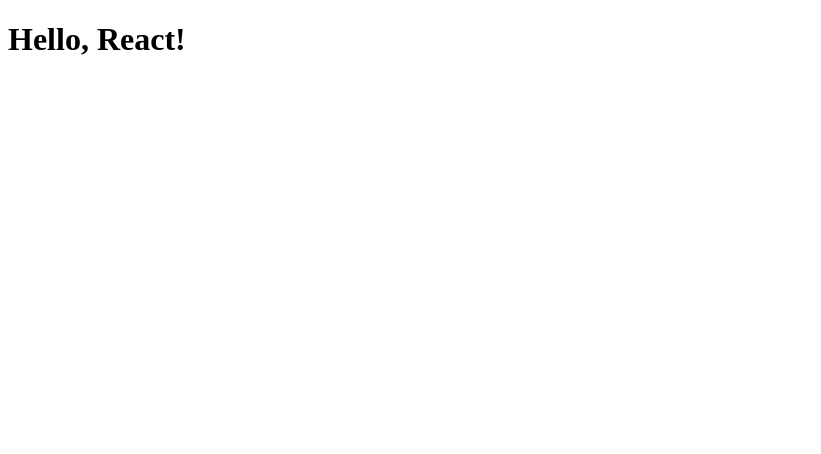
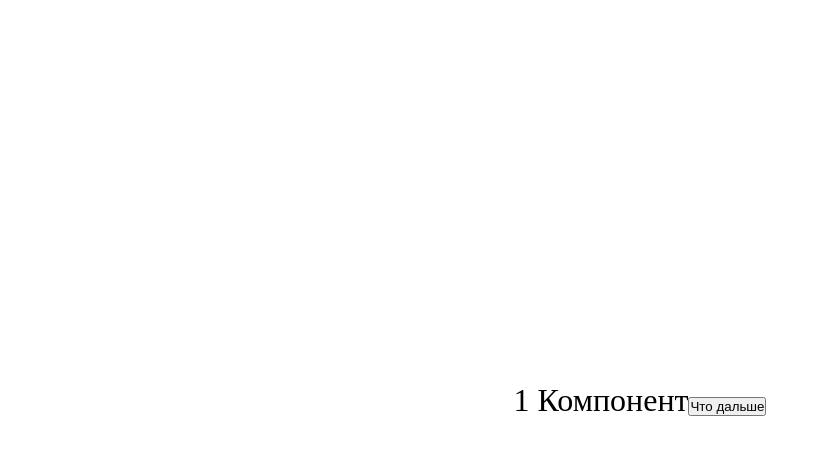
Before and after one commit to Nexexexexed/TestTask-Slider, a React app: page / in a window 1280 px wide. Shown: the top 454 px of the page, without its empty margins (0-821 px from the left). Built offline with nearby package versions, Linux system fonts and the light colour scheme.

Commit message:
addSlider
add Slider and button on first page

```diff
--- a/src/App.jsx
+++ b/src/App.jsx
@@ -1,7 +1,13 @@
-import React from 'react';
+import React,{useContext} from 'react';
+import Slider from './Slider';
+
 
 function App() {
-  return <h1>Hello, React!</h1>;
+  return (
+        <div>
+            <Slider />
+        </div>
+    );
 }
 
 export default App;
--- /dev/null
+++ b/src/ComponentsSlider/Component1.jsx
@@ -0,0 +1,14 @@
+import React from 'react'
+
+const Component1 = ({nextSlide}) => {
+  return (
+    <div>
+      1 Компонент
+      <button onClick={nextSlide}>
+          Что дальше
+      </button>
+    </div>
+  )
+}
+
+export default Component1
--- /dev/null
+++ b/src/ComponentsSlider/Component2.jsx
@@ -0,0 +1,11 @@
+import React from 'react'
+
+const Component2 = () => {
+  return (
+    <div>
+      2 Компонент
+    </div>
+  )
+}
+
+export default Component2
--- /dev/null
+++ b/src/ComponentsSlider/Component3.jsx
@@ -0,0 +1,11 @@
+import React from 'react'
+
+const Component3 = () => {
+  return (
+    <div>
+      3 Компонент
+    </div>
+  )
+}
+
+export default Component3
--- /dev/null
+++ b/src/Slider.jsx
@@ -0,0 +1,71 @@
+import React,{useState,useEffect} from 'react'
+
+import Component1 from './ComponentsSlider/Component1'
+import Component2 from './ComponentsSlider/Component2'
+import Component3 from './ComponentsSlider/Component3'
+
+import './styles/sliderStyle.css'
+
+
+
+//массив компонентов для слайдера
+const components = [Component1,Component2,Component3]
+
+const Slider = () => {
+    // перелистывание
+    const [currentIndex,setcurrentIndex]=useState(0);
+
+    const nextSlide=()=>{
+        setcurrentIndex((previousIndex)=>{
+            return previousIndex+1
+        })
+    }
+
+    const previousSlide=()=>{
+        setcurrentIndex((previousIndex)=>{
+            return previousIndex-1
+        })
+    }
+
+
+
+    //отслеживание координат для свайпа
+    const [XstartPosition,setXstartPosition]=useState(0);
+
+    const handleTouchStart=(event)=>{
+        setXstartPosition(event.touches[0].clientX);
+    }
+
+    const handleTouchEnd=(event)=>{
+        const difference = XstartPosition - event.changedTouches[0].clientX ;
+        if(difference>50){
+            setXstartPosition(0);
+            if(currentIndex!==2){
+                nextSlide();
+            }
+        }
+        else if(difference<-50){
+            setXstartPosition(0);
+            if(currentIndex!==0){
+                previousSlide();
+            }
+        }
+    }
+
+
+    return (
+        <div className="slider-container" onTouchStart={handleTouchStart} onTouchEnd={handleTouchEnd}>
+            <div className="slider">
+                <div className="slider-track" style={{ transform: `translateX(-${currentIndex * 100}vw)` }}>
+                    {components.map((Component, index) => (
+                    <div key={index} className="slide">
+                        <Component {...(index===0? {nextSlide}: {})}   />
+                    </div>
+                    ))}
+                </div>
+            </div>
+        </div>
+    );
+}
+
+export default Slider
--- /dev/null
+++ b/src/styles/sliderStyle.css
@@ -0,0 +1,33 @@
+*{
+    margin: 0;
+    padding: 0;
+    box-sizing: border-box;
+}
+
+.slider-container {
+    position: relative;
+    width: 100vw;
+    height: 100vh;
+    overflow: hidden;
+  }
+
+  .slider {
+    width: 100vw;
+    height: 100vh;
+    overflow: hidden;
+  }
+
+  .slider-track {
+    display: flex;
+    transition: transform 0.5s ease-in-out;
+    width: 300vw;
+  }
+
+  .slide {
+    min-width: 100vw;
+    height: 100vh;
+    display: flex;
+    justify-content: center;
+    align-items: center;
+    font-size: 2rem;
+  }
```
